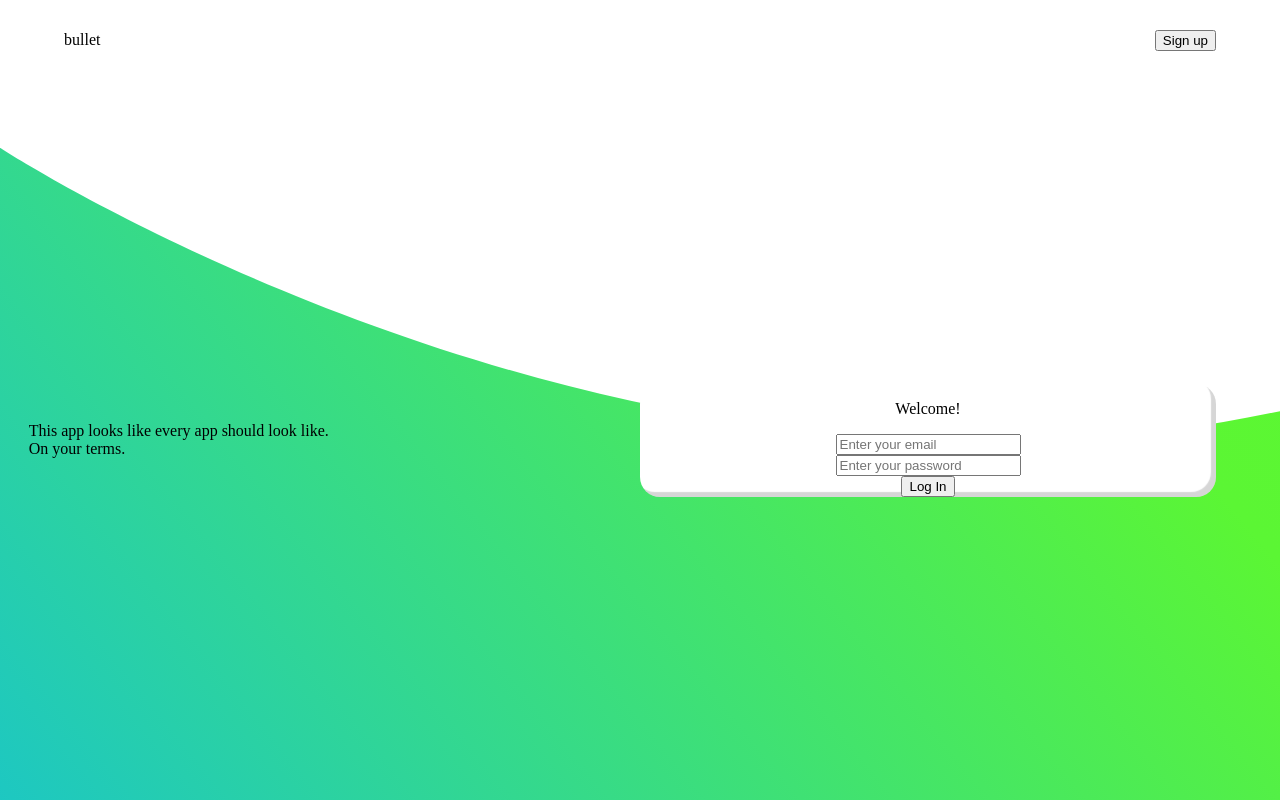
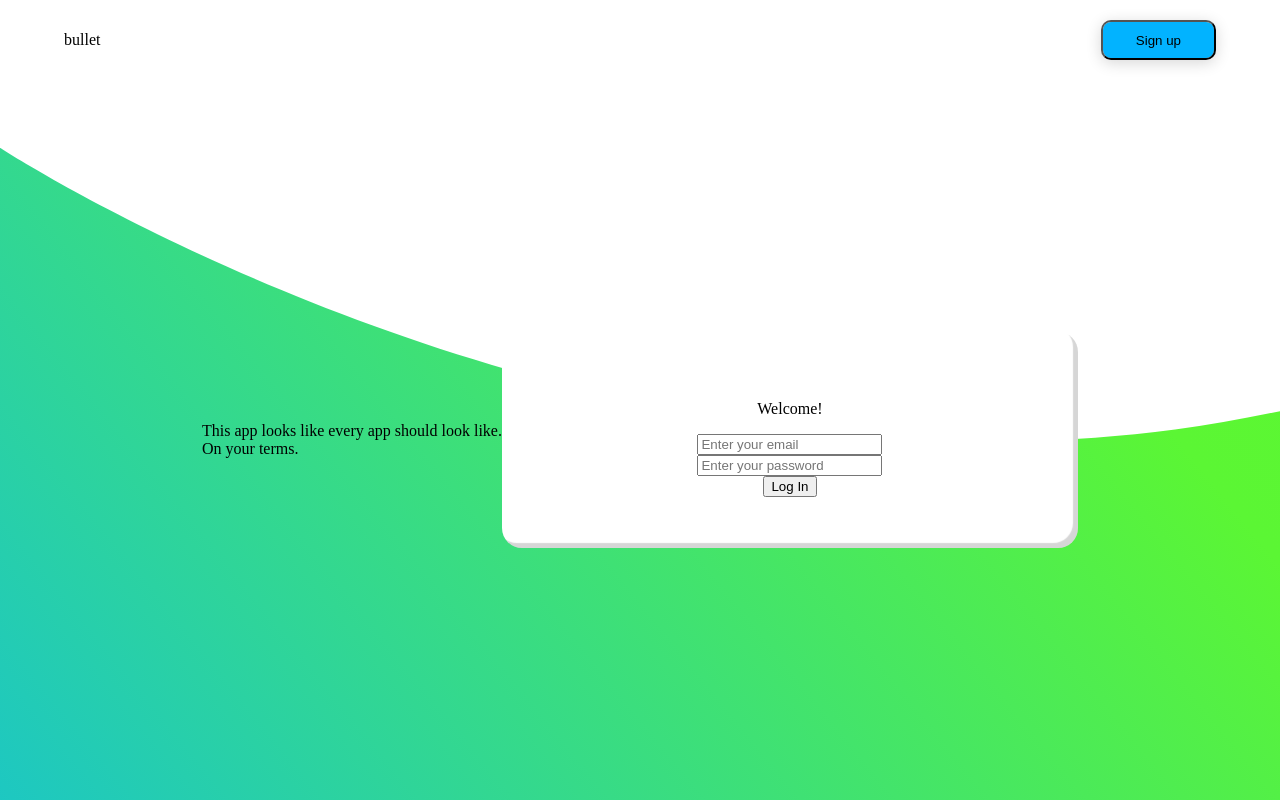
Before and after one commit to melatonina0015/bullet-journal, a PHP site: template public/views/login.html in a window 1280 px wide. Run offline with PHP 8.4, Linux system fonts and the light colour scheme; the template is opened without the code that fills it, so the values that code supplies are empty; some libraries are stand-ins or nearby versions.

Commit message:
Sign up button

```diff
--- a/public/css/login.css
+++ b/public/css/login.css
@@ -3,6 +3,8 @@
     height: 10vh;
 
     display: flex;
+    box-sizing: border-box;
+    padding: 0% 5%;
 }
 
 .logo {
@@ -12,7 +14,6 @@
     align-content: center;
     justify-content: flex-start;
     align-items: center;
-    margin-left: 5%;
 }
 
 
@@ -22,7 +23,6 @@
     align-items: center;
     justify-content: flex-end;
     align-content: center;
-    margin-right: 5%;
 }
 
 .container {
@@ -40,17 +40,9 @@
     background-position: left bottom;
 }
 
-.motto {
-    width: 50%;
-}
-
-.motto p {
-    text-align: left;
-    margin: 5%;
-}
-
 .login_box {
-    width: 50%;
+    width: 45%;
+    height: 30%;
 
     display: flex;
     flex-direction: column;
@@ -61,8 +53,29 @@
     box-shadow: inset -5px -5px 1px #00000029;
     border-radius: 20px;
     opacity: 1;
+}
 
-    margin: 5%;
+.sign_up{
+    background: #02B3FF 0% 0% no-repeat padding-box;
+    box-shadow: 0px 3px 15px #00000029;
+    border-radius: 10px;
+    opacity: 1;
+    width: 20%;
+    height: 50%;
+    display: flex;
+    justify-content: center;
+    align-items: center;
+}
+
+.sign_up p{
+    text-align: left;
+    font: normal normal 600 17px/19px Segoe UI;
+    letter-spacing: 0px;
+    color: #FFFFFF;
+    text-shadow: 0px 3px 20px #00000029;
+    opacity: 1;
+    margin: 0;
+    user-select: none;
 }
 
 body {
```
